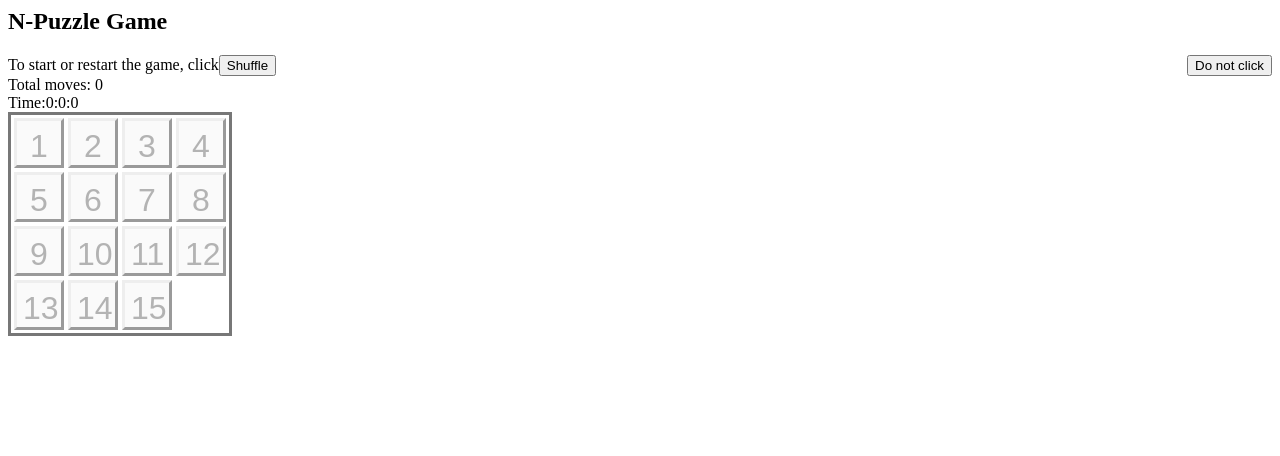
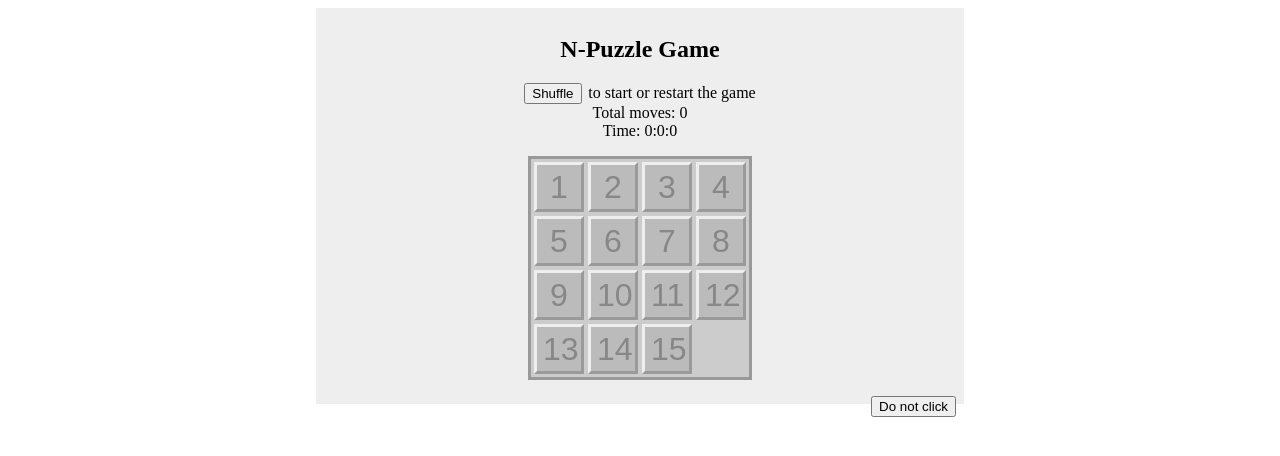
Before and after one commit to dryzhkov/n-puzzle, a React app: page / in a window 1280 px wide. Shown: the top 456 px of the page. Built offline with nearby package versions, Linux system fonts and the light colour scheme.

Commit message:
Some basic styling

```diff
--- a/index.html
+++ b/index.html
@@ -1,9 +1,8 @@
 <html>
   <head>
-    <title>React - Typescript - Webpack Boilerplate</title>
+    <title>N-Puzzle Game</title>
   </head>
   <body>
-    <h2>N-Puzzle Game</h2>
     <div id="root"></div>
     <script src="/static/bundle.js"></script>
   </body>
--- a/src/components/ActionBar.tsx
+++ b/src/components/ActionBar.tsx
@@ -7,13 +7,13 @@ export class ActionBar extends React.Component<IActionBarProps, {}> {
   render() {
     return (
       <div>
-        <span>To start or restart the game, click</span>
-        <button onClick={this.props.shuffleClick}>Shuffle</button>
+        <button style={{marginRight: '.5em', cursor: 'pointer'}} onClick={this.props.shuffleClick}>Shuffle</button>
+        <span>to start or restart the game</span>
         <div>Total moves: {this.props.totalMoves}</div>
+        <Timer gameState={this.props.gameState}></Timer>
         {
           this.props.gameState === GameState.Complete && <div>Congrats. You won!!!</div>
         }
-        <Timer gameState={this.props.gameState}></Timer>
       </div>
     );
   }
--- a/src/components/Game.tsx
+++ b/src/components/Game.tsx
@@ -138,10 +138,11 @@ export class Game extends React.Component<{}, IGameState> {
 
   render() {
     return (
-      <div>
-        <button style={{float: 'right'}} onClick={this.cheat}>Do not click</button>
+      <div style={{width:'50%', margin:'auto', textAlign: 'center', backgroundColor: '#EEE', padding:'.5em'}}>
+        <h2>N-Puzzle Game</h2>
         <ActionBar totalMoves={this.state.totalMoves} shuffleClick={this.shuffle} gameState={this.state.gameState}></ActionBar>
         <PuzzleBoard puzzlePieces={this.state.puzzlePieces} pieceClick={this.puzzlePieceClick} gameState={this.state.gameState}></PuzzleBoard>
+        <button style={{float: 'right'}} onClick={this.cheat}>Do not click</button>
       </div>
     );
   }
--- a/src/components/PuzzleBoard.tsx
+++ b/src/components/PuzzleBoard.tsx
@@ -6,7 +6,7 @@ export class PuzzleBoard extends React.Component<IPuzzleBoardProps, {}> {
   render() {
     return (
       <div>
-        <table style={{border: '3px solid #777'}}>
+        <table style={{border: '3px solid #999', margin: '1em auto', backgroundColor: '#CCC'}}>
           <tbody>
             {
               this.props.puzzlePieces.map((row,i) => {
--- a/src/components/PuzzlePiece.tsx
+++ b/src/components/PuzzlePiece.tsx
@@ -20,9 +20,10 @@ export class PuzzlePiece extends React.Component<IPuzzlePieceProps, {}> {
       width: '50px',
       height: '50px',
       fontSize: '2rem',
-      lineHeight: '3rem',
+      lineHeight: '2.5rem',
       textAlign: 'center',
-      cursor: 'pointer'
+      cursor: 'pointer',
+      backgroundColor: '#BBB'
     };
 
     return (
--- a/src/components/Timer.tsx
+++ b/src/components/Timer.tsx
@@ -44,7 +44,7 @@ export class Timer extends React.Component<ITimerProps, ITimerState> {
   render() {
     return (
       <div>
-        Time:
+        <span>Time: </span>
         <label>{this.state.hours}</label>
         :
         <label>{this.state.minutes}</label>
```
